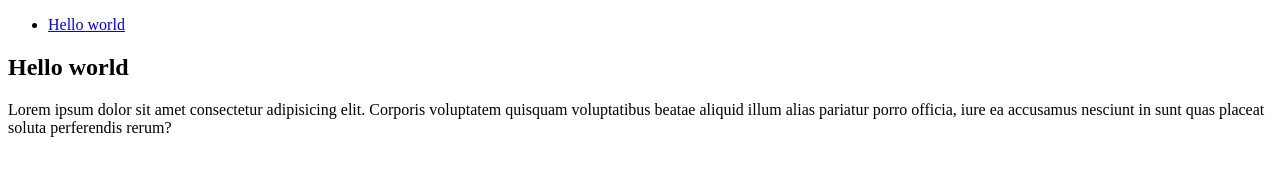
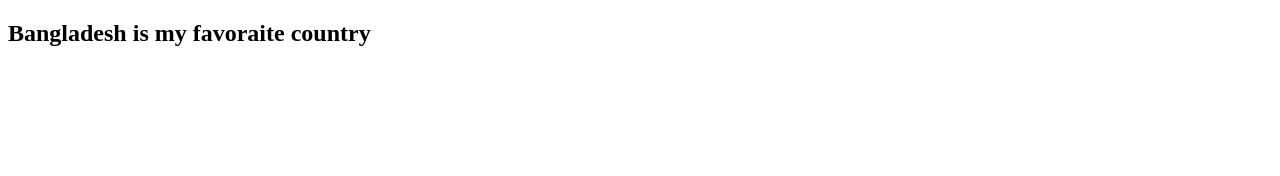
Before and after one commit to tanjil37/first-project, a plain HTML site: page index.html in a window 1280 px wide. Drawn offline with Linux system fonts and the light colour scheme.

Commit message:
h1 tag added

```diff
--- a/index.html
+++ b/index.html
@@ -9,14 +9,8 @@
     <header>
         <nav>
             <div class="container">
-                <div class="logo"></div>
-                <div class="menu">
-                    <ul>
-                        <li><a href="#">Hello world</a></li>
-                    </ul>
-                </div>
-                <h1>Hello world</h1>
-                <p>Lorem ipsum dolor sit amet consectetur adipisicing elit. Corporis voluptatem quisquam voluptatibus beatae aliquid illum alias pariatur porro officia, iure ea accusamus nesciunt in sunt quas placeat soluta perferendis rerum?</p>
+
+                <h1>Bangladesh is my favoraite country</h1>
             </div>
         </nav>
     </header>
```
